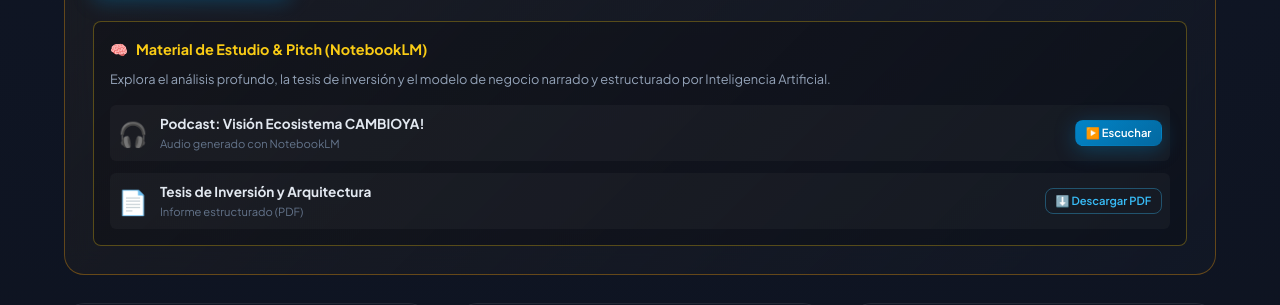
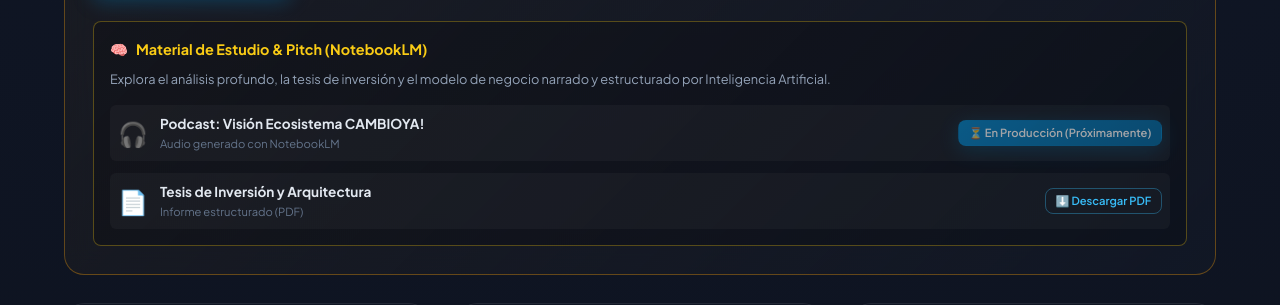
Before and after one commit to mauriciano47-pixel/vitrina, a plain HTML site: page index.html in a window 1280 px wide. Shown: the part 1425-1730 px from the top of the page. Drawn offline with Linux system fonts and the light colour scheme.

Commit message:
fix(ui): deshabilitar boton de podcast vacio por principios de transparencia

```diff
--- a/index.html
+++ b/index.html
@@ -306,7 +306,7 @@
                     <div style="font-size: 0.85rem; font-weight: bold; color: #e2e8f0;">Podcast: Visión Ecosistema CAMBIOYA!</div>
                     <div style="font-size: 0.7rem; color: #64748b;">Audio generado con NotebookLM</div>
                   </div>
-                  <a href="#" class="btn btn-sm btn-primary" style="padding: 0.2rem 0.6rem; font-size: 0.7rem;">▶️ Escuchar</a>
+                  <a href="#" class="btn btn-sm btn-primary" style="padding: 0.2rem 0.6rem; font-size: 0.7rem;; opacity: 0.6; cursor: not-allowed; pointer-events: none;">⏳ En Producción (Próximamente)</a>
                 </div>
 
                 <!-- Documento 1 -->
```
